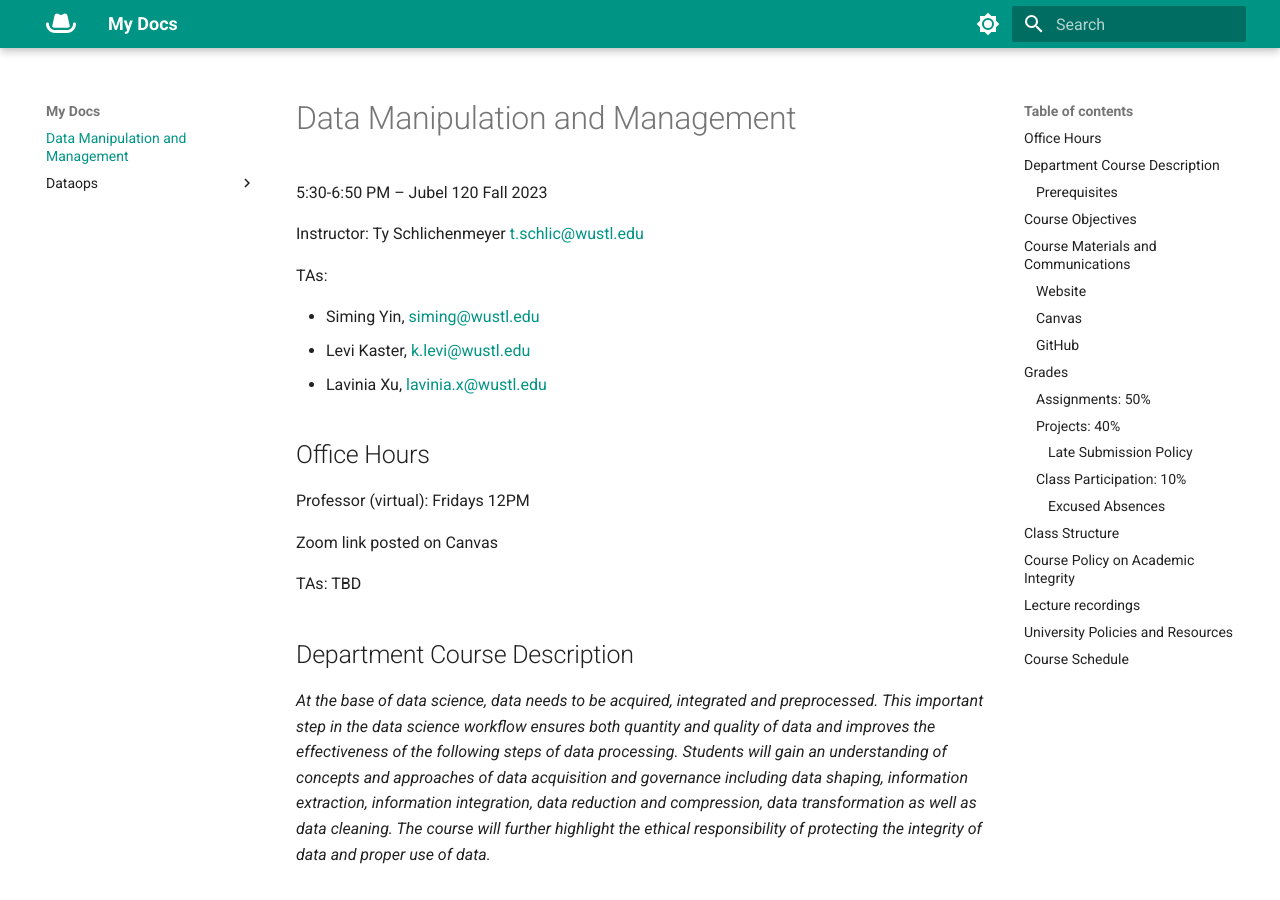
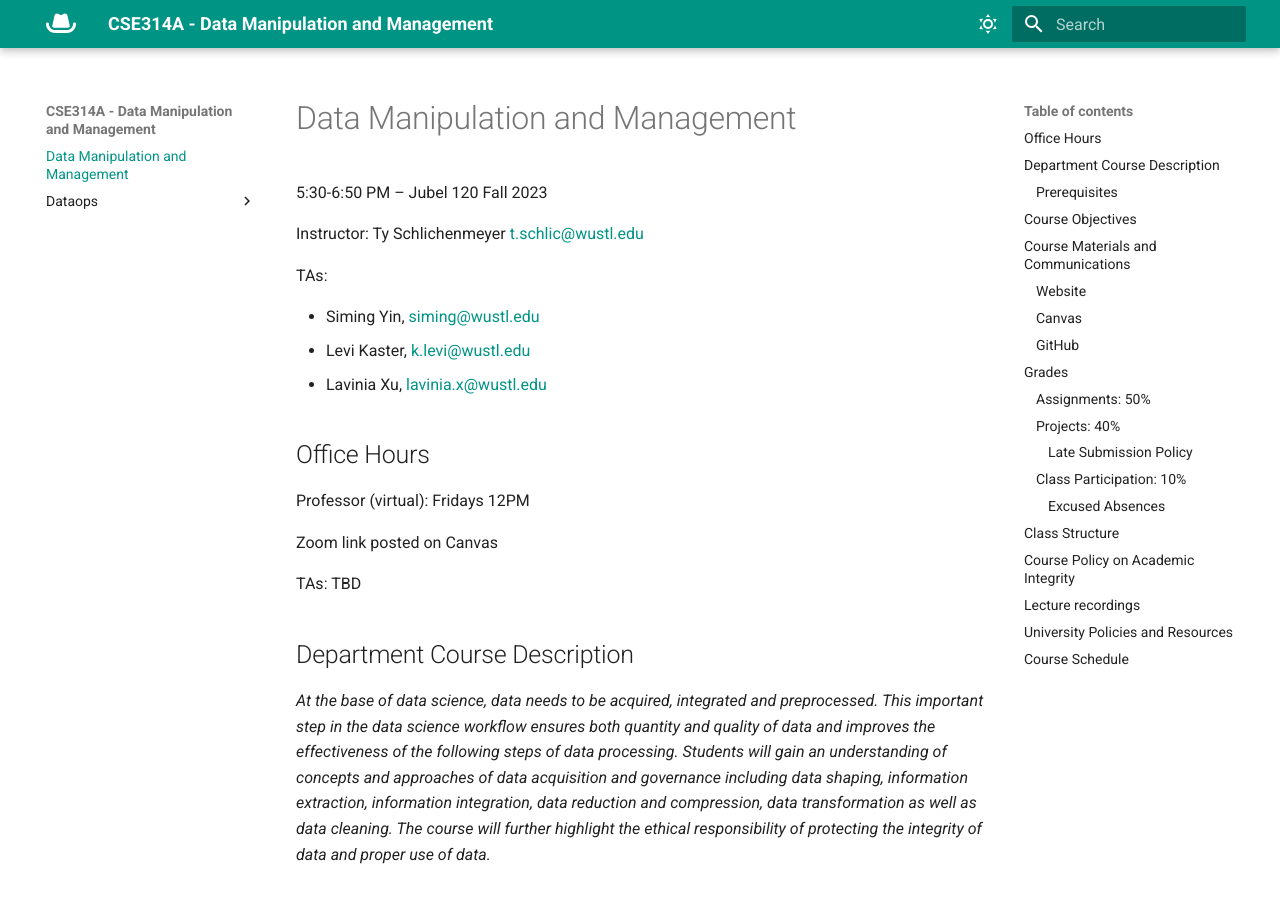
Before and after one commit to wustl-data/rooster-cogburn, an MkDocs documentation site: the page built from docs/index.md, in a window 1280 px wide and 900 px high. Built offline with MkDocs 1.6.1 and Material for MkDocs 9.7.7, drawn with Linux system fonts in a browser that asks for light colours.

Commit message:
docs: toggle color scheme icon

```diff
--- a/mkdocs.yml
+++ b/mkdocs.yml
@@ -1,4 +1,4 @@
-site_name: My Docs
+site_name: CSE314A - Data Manipulation and Management
 theme:
   name: material
   icon:
@@ -10,14 +10,14 @@ theme:
       primary: teal
       scheme: default
       toggle:
-        icon: material/brightness-7
+        icon: material/weather-sunny
         name: Switch to dark mode
 
     - media: "(prefers-color-scheme: dark)"
       scheme: slate
       primary: teal
       toggle:
-        icon: material/brightness-4
+        icon: material/weather-night
         name: Switch to light mode
 
 markdown_extensions:
```
